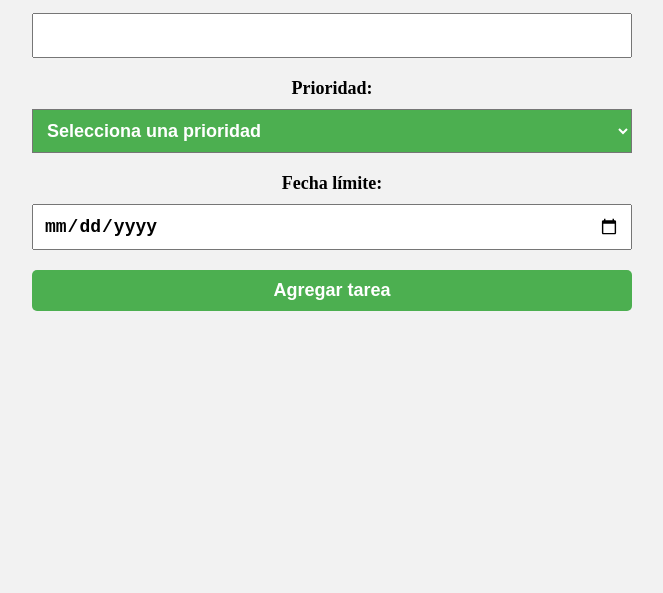
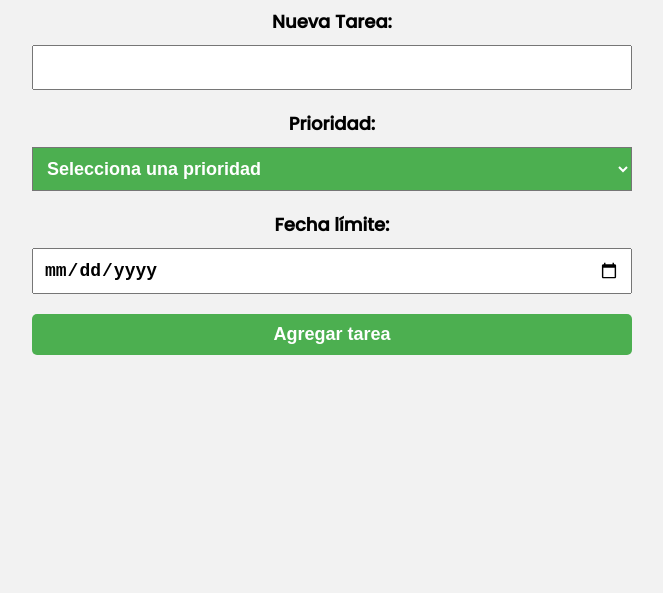
Before and after one commit to rtavera91/pre-entrega-03-js, a plain HTML site: page index.html in a window 1280 px wide. Shown: the part 207-800 px from the top of the page, without its empty margins (308-971 px from the left). Drawn offline with Linux system fonts and the light colour scheme.

Commit message:
Se le da estilo a la página

```diff
--- a/estilo.css
+++ b/estilo.css
@@ -1,5 +1,9 @@
+/* IMPORTAR FUENTES DE GOOGLE FONTS */
+@import url('https://fonts.googleapis.com/css2?family=Poppins:wght@200;300;400;500&display=swap');
+
 body {
   background-color: #F2F2F2;
+  font-family: 'Poppins', sans-serif;
 }
 
 .container {
```
Also changed, not shown: 1 other file.
